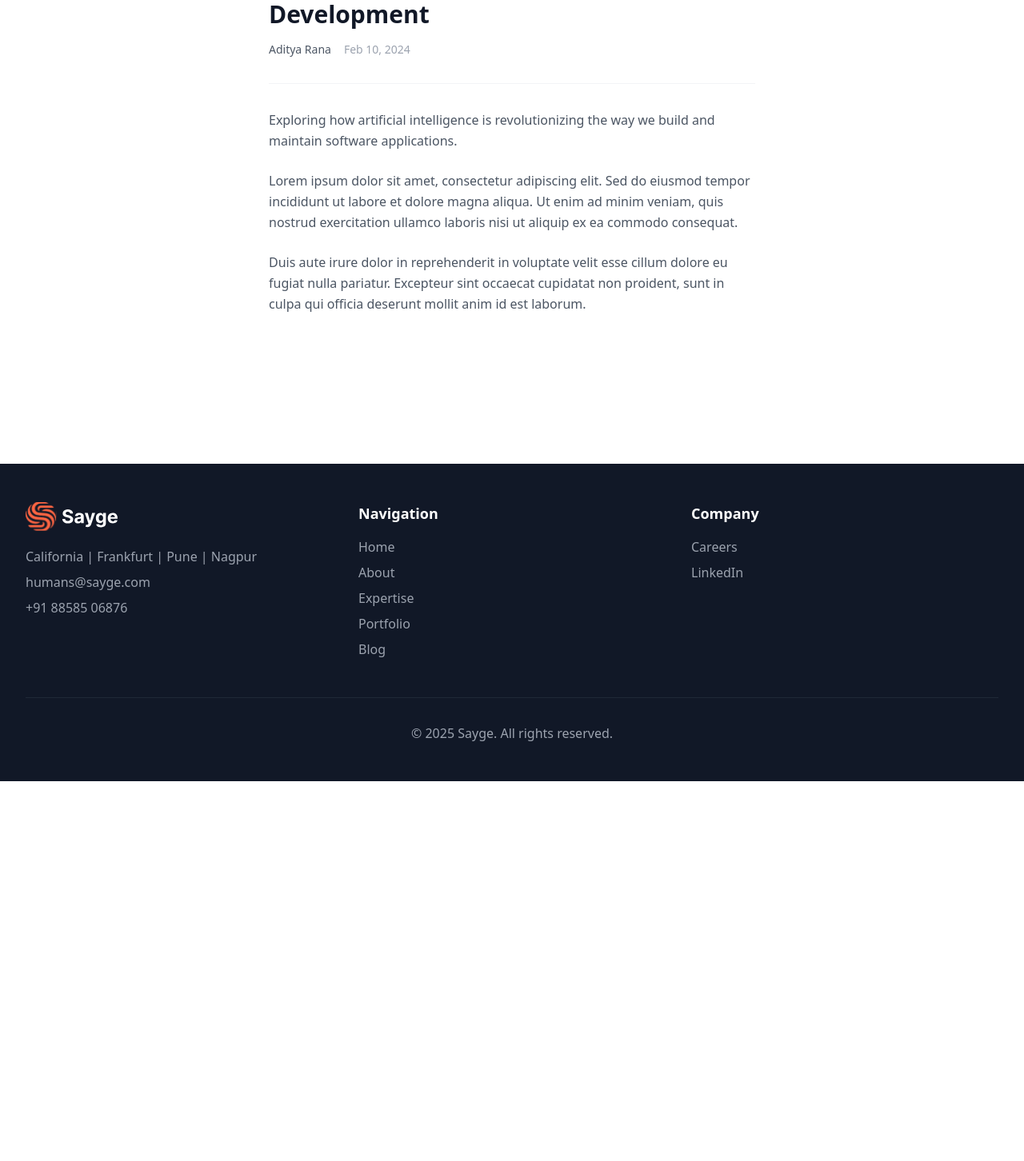
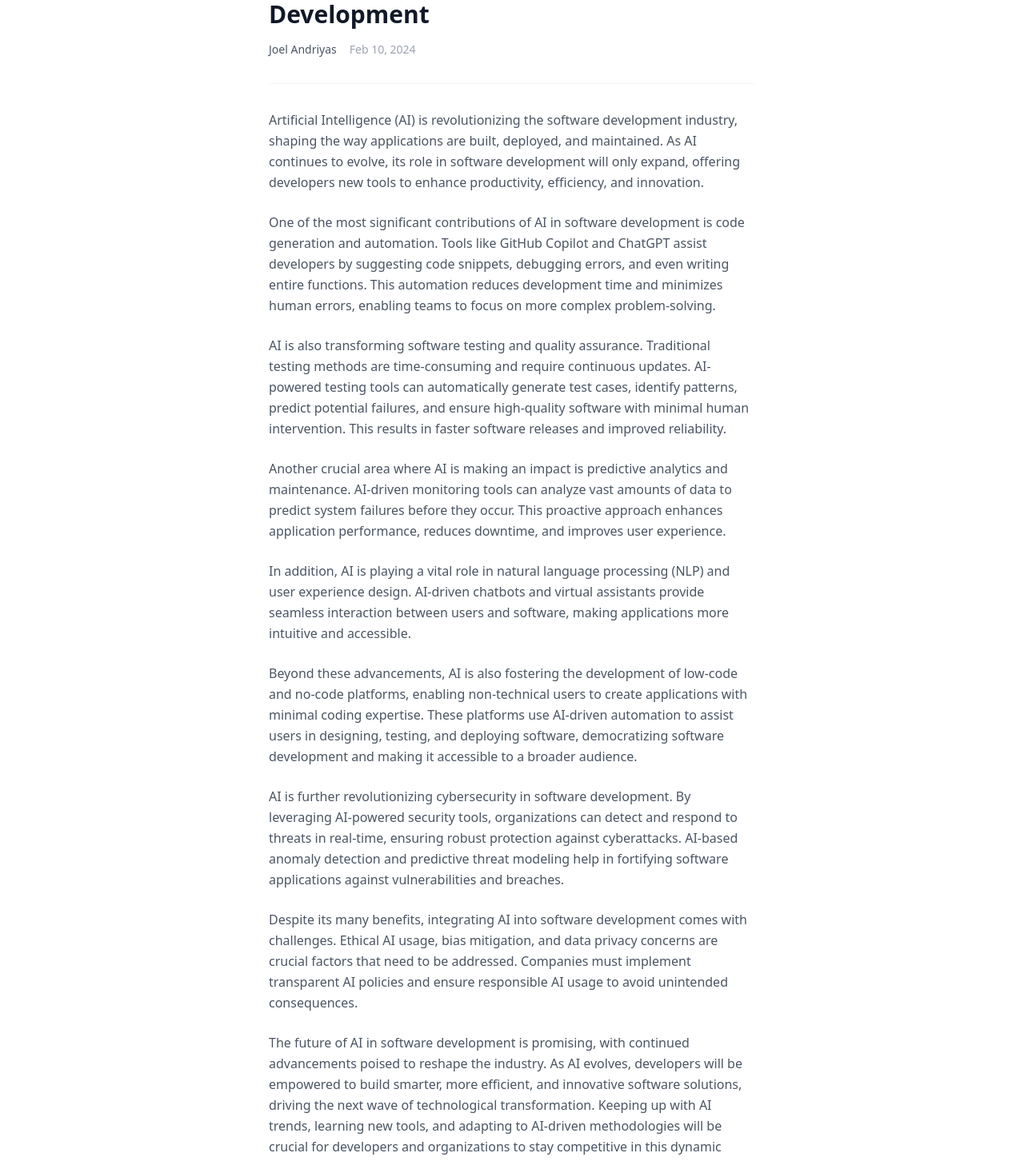
Before and after one commit to sayge-code-hub/sayge, a React (Vite) app: page /#/blog/1 in a window 1280 px wide. Shown: the part 220-1672 px from the top of the page at 80% size. Before the commit the page ends 1197 px from the top, so only its background shows below. Built offline with nearby package versions, Linux system fonts and the light colour scheme.

Commit message:
Added blogs

```diff
--- a/src/pages/BlogDetailPage.tsx
+++ b/src/pages/BlogDetailPage.tsx
@@ -53,17 +53,98 @@ const BlogDetailPage = () => {
               <span className="text-gray-400">{post.date}</span>
             </div>
 
-            {/* This is where the full blog content would go */}
+            {/* Blog Content */}
             <div className="prose prose-lg prose-blue">
-              <p className="text-gray-600 leading-relaxed mb-6">
-                {post.excerpt}
-              </p>
-              <p className="text-gray-600 leading-relaxed mb-6">
-                Lorem ipsum dolor sit amet, consectetur adipiscing elit. Sed do eiusmod tempor incididunt ut labore et dolore magna aliqua. Ut enim ad minim veniam, quis nostrud exercitation ullamco laboris nisi ut aliquip ex ea commodo consequat.
-              </p>
-              <p className="text-gray-600 leading-relaxed mb-6">
-                Duis aute irure dolor in reprehenderit in voluptate velit esse cillum dolore eu fugiat nulla pariatur. Excepteur sint occaecat cupidatat non proident, sunt in culpa qui officia deserunt mollit anim id est laborum.
-              </p>
+              {post.id === '2' ? (
+                <>
+                  <p className="text-gray-600 leading-relaxed mb-6">
+                    Flutter has become the go-to framework for modern cross-platform mobile development, offering a rich UI experience and robust performance. However, ensuring long-term scalability requires strategic planning and adherence to architectural best practices. Drawing from over a decade of mobile architecture expertise, this guide provides insights into building Flutter applications that scale effectively, maintain performance, and remain easy to extend.
+                  </p>
+
+                  <h2 className="text-2xl font-bold text-gray-900 mt-8 mb-4">1. Architecting for Scalability</h2>
+                  <p className="text-gray-600 leading-relaxed mb-6">
+                    A solid architectural foundation is critical for scalable applications. Leveraging well-defined patterns such as Clean Architecture or MVVM ensures separation of concerns and modular design. Flutter's state management solutions—Provider, Riverpod, Bloc, and Redux—allow for predictable data flow, making complex applications easier to manage and scale.
+                  </p>
+
+                  <h2 className="text-2xl font-bold text-gray-900 mt-8 mb-4">2. Optimizing State Management</h2>
+                  <p className="text-gray-600 leading-relaxed mb-6">
+                    Efficient state management is key to preventing unnecessary re-renders and optimizing app performance. Understanding state lifecycles, minimizing widget rebuilds, and using dependency injection effectively (e.g., with Riverpod or Bloc) ensures a responsive and high-performing app, even under heavy usage.
+                  </p>
+
+                  <h2 className="text-2xl font-bold text-gray-900 mt-8 mb-4">3. Leveraging Modular Development</h2>
+                  <p className="text-gray-600 leading-relaxed mb-6">
+                    Modular development enhances maintainability and accelerates feature delivery. Structuring applications into feature-based modules allows independent teams to work in parallel while maintaining a loosely coupled system. This approach also facilitates microfrontend-like architectures, supporting rapid scalability.
+                  </p>
+
+                  <h2 className="text-2xl font-bold text-gray-900 mt-8 mb-4">4. Handling Network and API Calls Efficiently</h2>
+                  <p className="text-gray-600 leading-relaxed mb-6">
+                    Scalable applications require resilient network layers. Implementing best practices such as request caching, background data synchronization, and efficient pagination with Dio or Retrofit prevents unnecessary API calls and enhances performance under high loads.
+                  </p>
+
+                  <h2 className="text-2xl font-bold text-gray-900 mt-8 mb-4">5. Implementing Lazy Loading and Code Splitting</h2>
+                  <p className="text-gray-600 leading-relaxed mb-6">
+                    Adopting lazy loading mechanisms for UI components and deferring resource-heavy computations improve app responsiveness. Code splitting helps optimize memory utilization by dynamically loading dependencies only when needed, reducing initial load times and improving user experience.
+                  </p>
+
+                  <h2 className="text-2xl font-bold text-gray-900 mt-8 mb-4">6. Ensuring Responsive UI and Adaptive Layouts</h2>
+                  <p className="text-gray-600 leading-relaxed mb-6">
+                    Scaling an application means supporting a diverse range of devices and screen sizes. Using Flutter's MediaQuery, LayoutBuilder, and dynamic scaling techniques ensures that UI components adapt seamlessly across mobile, tablet, and web environments, maintaining a consistent UX.
+                  </p>
+
+                  <h2 className="text-2xl font-bold text-gray-900 mt-8 mb-4">7. Automated Testing and CI/CD Pipelines</h2>
+                  <p className="text-gray-600 leading-relaxed mb-6">
+                    Enterprise-scale applications demand robust testing and deployment pipelines. Implementing comprehensive test coverage (unit, widget, and integration tests) combined with automated CI/CD pipelines using GitHub Actions, Bitrise, or Codemagic ensures high reliability and rapid iterations without compromising quality.
+                  </p>
+
+                  <h2 className="text-2xl font-bold text-gray-900 mt-8 mb-4">8. Monitoring, Observability, and Performance Optimization</h2>
+                  <p className="text-gray-600 leading-relaxed mb-6">
+                    Continuous monitoring is essential for maintaining application stability at scale. Leveraging Firebase Performance Monitoring, Sentry, and structured logging enables proactive detection of performance bottlenecks and anomalies. Profiling with Flutter DevTools helps optimize CPU, memory, and GPU usage.
+                  </p>
+
+                  <h2 className="text-2xl font-bold text-gray-900 mt-8 mb-4">Conclusion</h2>
+                  <p className="text-gray-600 leading-relaxed mb-6">
+                    Scalability in Flutter applications is not merely a technical challenge—it requires foresight, discipline, and adherence to architectural best practices. By leveraging modular design, efficient state management, and robust CI/CD pipelines, developers can future-proof their applications for evolving business needs and increased user demands.
+                  </p>
+
+                  <p className="text-gray-600 leading-relaxed mb-6 italic">
+                    Are you leading a large-scale Flutter project? Share your insights and strategies in the comments!
+                  </p>
+                </>
+              ) : post.id === '1' ? (
+                <>
+                  <p className="text-gray-600 leading-relaxed mb-6">
+                    Artificial Intelligence (AI) is revolutionizing the software development industry, shaping the way applications are built, deployed, and maintained. As AI continues to evolve, its role in software development will only expand, offering developers new tools to enhance productivity, efficiency, and innovation.
+                  </p>
+                  <p className="text-gray-600 leading-relaxed mb-6">
+                    One of the most significant contributions of AI in software development is code generation and automation. Tools like GitHub Copilot and ChatGPT assist developers by suggesting code snippets, debugging errors, and even writing entire functions. This automation reduces development time and minimizes human errors, enabling teams to focus on more complex problem-solving.
+                  </p>
+                  <p className="text-gray-600 leading-relaxed mb-6">
+                    AI is also transforming software testing and quality assurance. Traditional testing methods are time-consuming and require continuous updates. AI-powered testing tools can automatically generate test cases, identify patterns, predict potential failures, and ensure high-quality software with minimal human intervention. This results in faster software releases and improved reliability.
+                  </p>
+                  <p className="text-gray-600 leading-relaxed mb-6">
+                    Another crucial area where AI is making an impact is predictive analytics and maintenance. AI-driven monitoring tools can analyze vast amounts of data to predict system failures before they occur. This proactive approach enhances application performance, reduces downtime, and improves user experience.
+                  </p>
+                  <p className="text-gray-600 leading-relaxed mb-6">
+                    In addition, AI is playing a vital role in natural language processing (NLP) and user experience design. AI-driven chatbots and virtual assistants provide seamless interaction between users and software, making applications more intuitive and accessible.
+                  </p>
+                  <p className="text-gray-600 leading-relaxed mb-6">
+                    Beyond these advancements, AI is also fostering the development of low-code and no-code platforms, enabling non-technical users to create applications with minimal coding expertise. These platforms use AI-driven automation to assist users in designing, testing, and deploying software, democratizing software development and making it accessible to a broader audience.
+                  </p>
+                  <p className="text-gray-600 leading-relaxed mb-6">
+                    AI is further revolutionizing cybersecurity in software development. By leveraging AI-powered security tools, organizations can detect and respond to threats in real-time, ensuring robust protection against cyberattacks. AI-based anomaly detection and predictive threat modeling help in fortifying software applications against vulnerabilities and breaches.
+                  </p>
+                  <p className="text-gray-600 leading-relaxed mb-6">
+                    Despite its many benefits, integrating AI into software development comes with challenges. Ethical AI usage, bias mitigation, and data privacy concerns are crucial factors that need to be addressed. Companies must implement transparent AI policies and ensure responsible AI usage to avoid unintended consequences.
+                  </p>
+                  <p className="text-gray-600 leading-relaxed mb-6">
+                    The future of AI in software development is promising, with continued advancements poised to reshape the industry. As AI evolves, developers will be empowered to build smarter, more efficient, and innovative software solutions, driving the next wave of technological transformation. Keeping up with AI trends, learning new tools, and adapting to AI-driven methodologies will be crucial for developers and organizations to stay competitive in this dynamic landscape.
+                  </p>
+                </>
+              ) : (
+                <p className="text-gray-600 leading-relaxed mb-6">
+                  {post.excerpt}
+                </p>
+              )}
             </div>
           </motion.div>
         </article>
--- a/src/pages/BlogPage.tsx
+++ b/src/pages/BlogPage.tsx
@@ -19,22 +19,22 @@ interface BlogPost {
 
 export const blogPosts: BlogPost[] = [
   {
+    id: '2',
+    title: 'Building Scalable Flutter Applications',
+    excerpt: 'A comprehensive guide to architecting and scaling Flutter applications for enterprise needs, covering state management, modular development, and performance optimization.',
+    author: 'Aditya Rana',
+    date: 'July 22, 2024',
+    readTime: '8 min read',
+    category: 'Mobile Development',
+  },
+  {
     id: '1',
     title: 'The Future of AI in Software Development',
     excerpt: 'Exploring how artificial intelligence is revolutionizing the way we build and maintain software applications.',
-    author: 'Aditya Rana',
+    author: 'Joel Andriyas',
     date: 'Feb 10, 2024',
     readTime: '5 min read',
     category: 'Technology',
-  },
-  {
-    id: '2',
-    title: 'Building Scalable Flutter Applications',
-    excerpt: 'Best practices and architecture patterns for developing large-scale Flutter applications that can grow with your business.',
-    author: 'Joel Mathew',
-    date: 'Feb 8, 2024',
-    readTime: '7 min read',
-    category: 'Mobile Development',
   },
   {
     id: '3',
```
